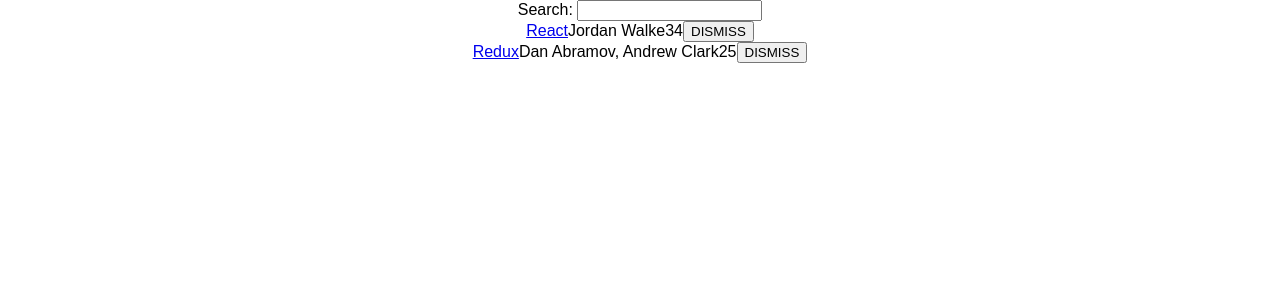
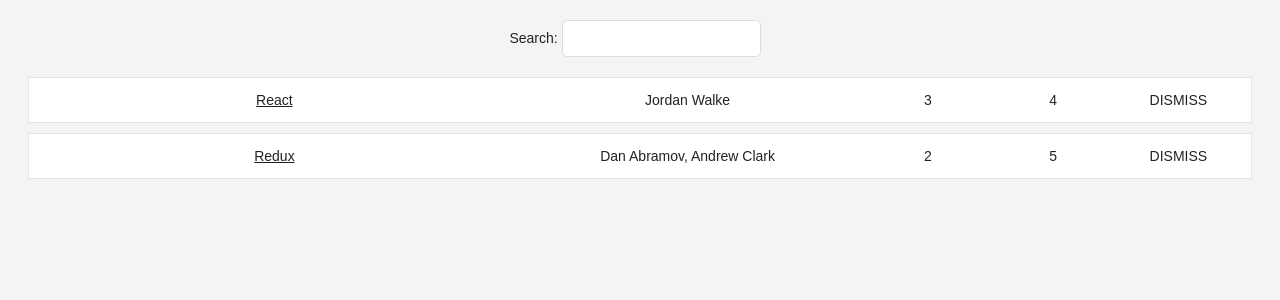
Before and after one commit to b1tst0rm/reactapp, a React (Create React App) app: page / in a window 1280 px wide. Shown: the top 300 px of the page. Built offline with nearby package versions, Linux system fonts and the light colour scheme.

Commit message:
add styling with external and inline (JSX) css

```diff
--- a/src/App.css
+++ b/src/App.css
@@ -1,28 +1,63 @@
-.App {
-  text-align: center;
+.page {
+    margin: 20px;
 }
 
-.App-logo {
-  animation: App-logo-spin infinite 20s linear;
-  height: 80px;
+.interactions {
+    text-align: center;
 }
 
-.App-header {
-  background-color: #222;
-  height: 150px;
-  padding: 20px;
-  color: white;
+.table {
+    margin: 20px 0;
 }
 
-.App-title {
-  font-size: 1.5em;
+.table-header {
+    display: flex;
+    line-height: 24px;
+    font-size: 16px;
+    padding: 0 10px;
+    justify-content: space-between;
 }
 
-.App-intro {
-  font-size: large;
+.table-empty {
+    margin: 200px;
+    text-align: center;
+    font-size: 16px;
 }
 
-@keyframes App-logo-spin {
-  from { transform: rotate(0deg); }
-  to { transform: rotate(360deg); }
+.table-row {
+    display: flex;
+    line-height: 24px;
+    white-space: nowrap;
+    margin: 10px 0;
+    padding: 10px;
+    background: #ffffff;
+    border: 1px solid #e3e3e3
 }
+
+.table-header > span {
+    overflow: hidden;
+    text-overflow: ellipsis;
+    padding: 0 5px;
+}
+
+.table-row > span {
+    overflow: hidden;
+    text-overflow: ellipsis;
+    padding: 0 5px;
+}
+
+.button-inline {
+    border-width: 0;
+    background: transparent;
+    color: inherit;
+    text-align: inherit;
+    -webkit-font-smoothing: inherit;
+    padding: 0;
+    font-size: inherit;
+    cursor: inherit;
+}
+
+.button-active {
+    border-radius: 0;
+    border-bottom: 1px solid #38BB6C;
+}
--- a/src/App.js
+++ b/src/App.js
@@ -58,7 +58,8 @@
     render() {
         const { searchTerm, list } = this.state; // destructuring local state object using ES6
         return (
-            <div className="App">
+            <div className="page">
+                <div className="interactions">
                     <Search
                         value={searchTerm}
                         onChange={this.onSearchChange}
@@ -70,6 +71,7 @@
                         pattern={searchTerm}
                         onDismiss={this.onDismiss}
                     />
+                </div>
             </div>
         );
     }
@@ -86,17 +88,20 @@
     </form>
 
 const Table = ({ list, pattern, onDismiss }) =>
-    <div>
+    <div className="table">
         {list.filter(isSearched(pattern)).map(item => // demonstrates ES6 condensed arrow function
-            <div key={item.objectID}>
-                <span>
+            <div key={item.objectID} className="table-row">
+                <span style={{ width : '40%'}}>
                     <a href={item.url}>{item.title}</a>
                 </span>
-                <span>{item.author}</span>
-                <span>{item.num_comments}</span>
-                <span>{item.points}</span>
-                <span>
-                    <Button onClick={() => this.onDismiss(item.objectID)}>
+                <span style={{ width: '30%' }}>{item.author}</span>
+                <span style={{ width: '10%' }}>{item.num_comments}</span>
+                <span style={{ width: '10%' }}>{item.points}</span>
+                <span style={{ width: '10%' }}>
+                    <Button
+                        onClick={() => onDismiss(item.objectID)}
+                        className="button-inline"
+                    >
                         DISMISS
                     </Button>
                 </span>
--- a/src/index.css
+++ b/src/index.css
@@ -1,5 +1,46 @@
 body {
-  margin: 0;
-  padding: 0;
-  font-family: sans-serif;
+    color: #222;
+    background: #f4f4f4;
+    font: 400 14px CoreSans, Arial, sans-serif
 }
+
+a {
+    color: #222;
+}
+
+a:hover {
+    text-decoration: underline;
+    color: blue;
+}
+
+ul, li {
+    list-style: none;
+    padding: 0;
+    margin: 0;
+}
+
+input {
+    padding: 10px;
+    border-radius: 5px;
+    outline: none;
+    margin-right: 10px;
+    border: 1px solid #dddddd;
+}
+
+button {
+    padding: 10px;
+    border-radius: 5px;
+    border: 1px solid #dddddd;
+    background: transparent;
+    color: #808080;
+}
+
+button:hover {
+    color: red;
+    cursor: pointer;
+
+}
+
+*:focus {
+    outline: none;
+}
```
Lines whose indentation alone changed are shown as unchanged.
